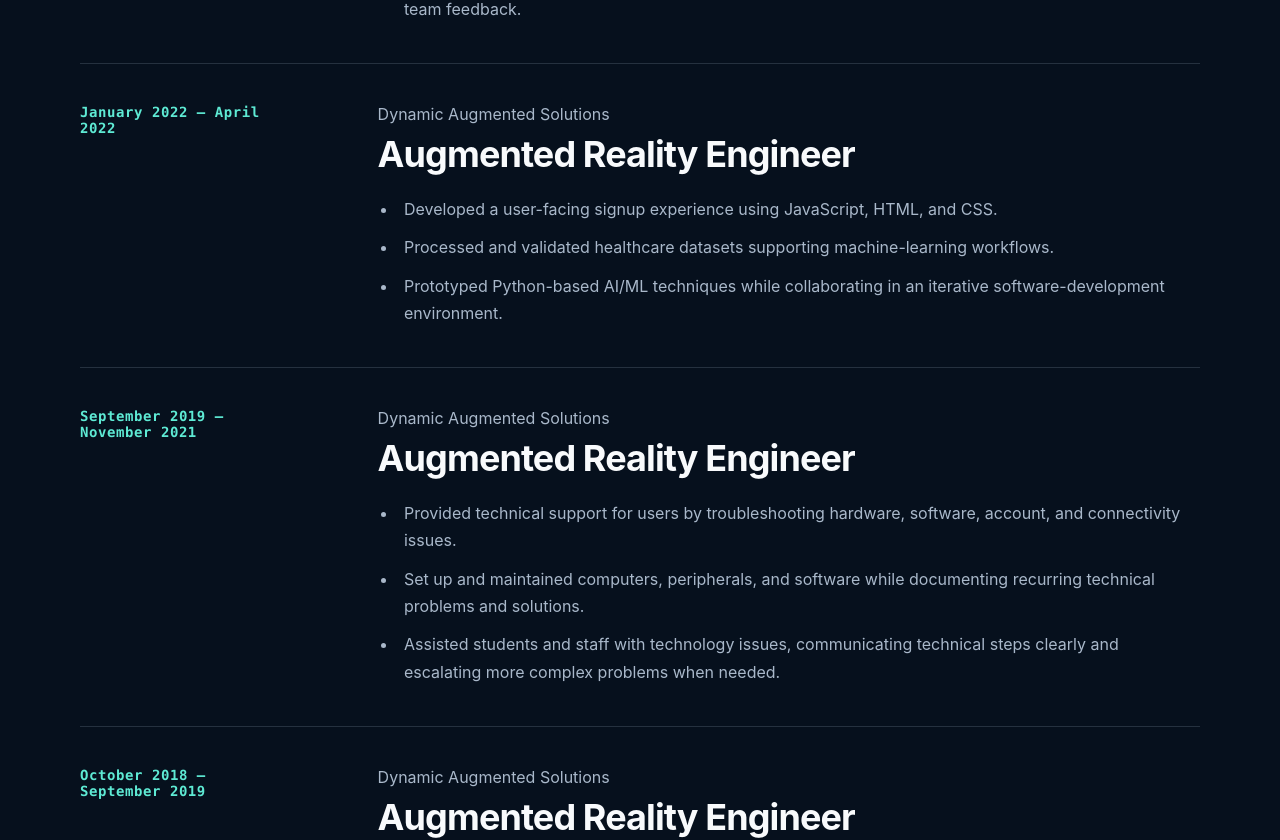
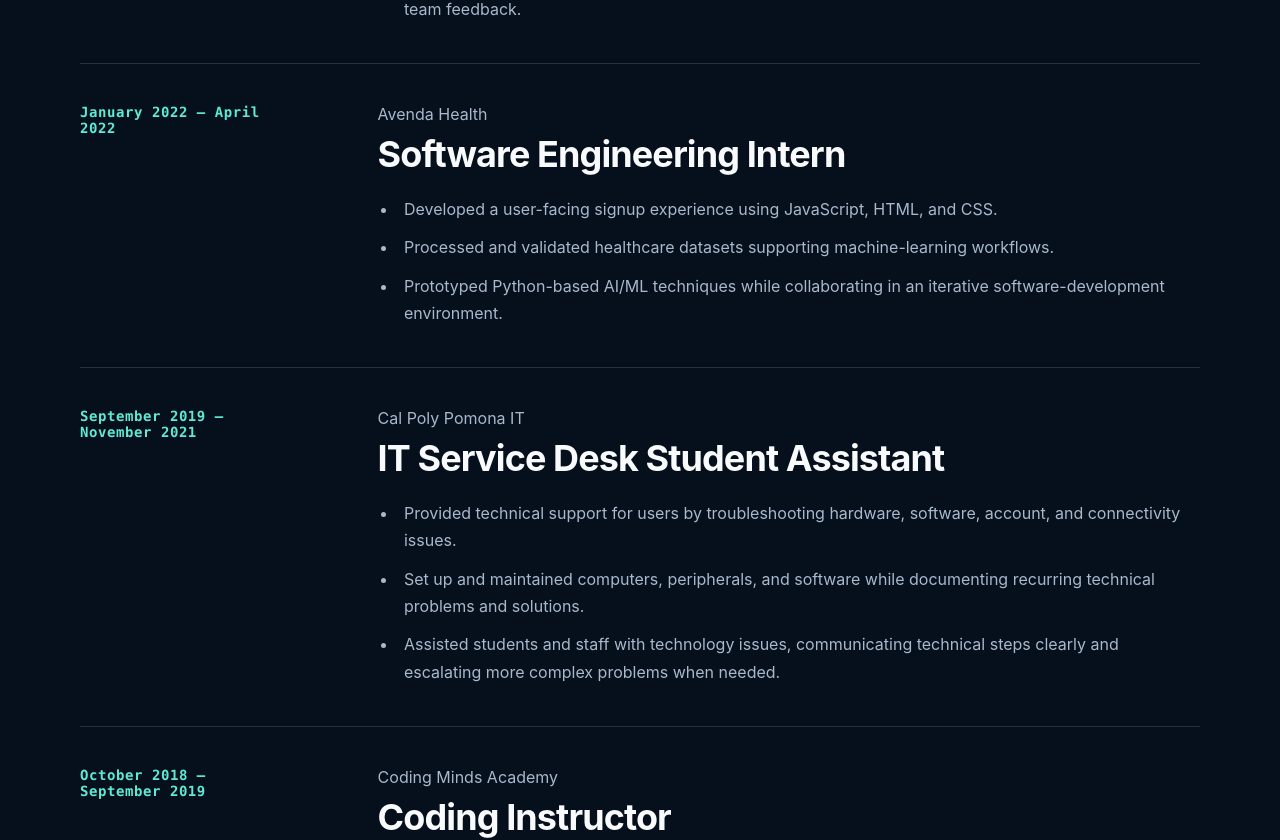
Before and after one commit to celinem13/celinem13.github.io, a React (Vite) app: page / in a window 1280 px wide. Shown: the part 5812-6652 px from the top of the page. Built offline with nearby package versions, Linux system fonts and the light colour scheme.

Commit message:
update portfolio content

```diff
--- a/src/data/portfolioData.js
+++ b/src/data/portfolioData.js
@@ -204,8 +204,8 @@
   {
     id: 'avenda-health',
     period: 'January 2022 — April 2022',
-    role: 'Augmented Reality Engineer',
-    company: 'Dynamic Augmented Solutions',
+    role: 'Software Engineering Intern',
+    company: 'Avenda Health',
     highlights: [
       'Developed a user-facing signup experience using JavaScript, HTML, and CSS.',
       'Processed and validated healthcare datasets supporting machine-learning workflows.',
@@ -215,8 +215,8 @@
   {
     id: 'cpp-it',
     period: 'September 2019 — November 2021',
-    role: 'Augmented Reality Engineer',
-    company: 'Dynamic Augmented Solutions',
+    role: 'IT Service Desk Student Assistant',
+    company: 'Cal Poly Pomona IT',
     highlights: [
       'Provided technical support for users by troubleshooting hardware, software, account, and connectivity issues.',
       'Set up and maintained computers, peripherals, and software while documenting recurring technical problems and solutions.',
@@ -226,8 +226,8 @@
   {
     id: 'coding-minds',
     period: 'October 2018 — September 2019',
-    role: 'Augmented Reality Engineer',
-    company: 'Dynamic Augmented Solutions',
+    role: 'Coding Instructor',
+    company: 'Coding Minds Academy',
     highlights: [
       'Taught C++, Java, and Python through hands-on programming projects.',
       'Covered OOP, data structures, algorithms, debugging, and problem-solving fundamentals.',
```
